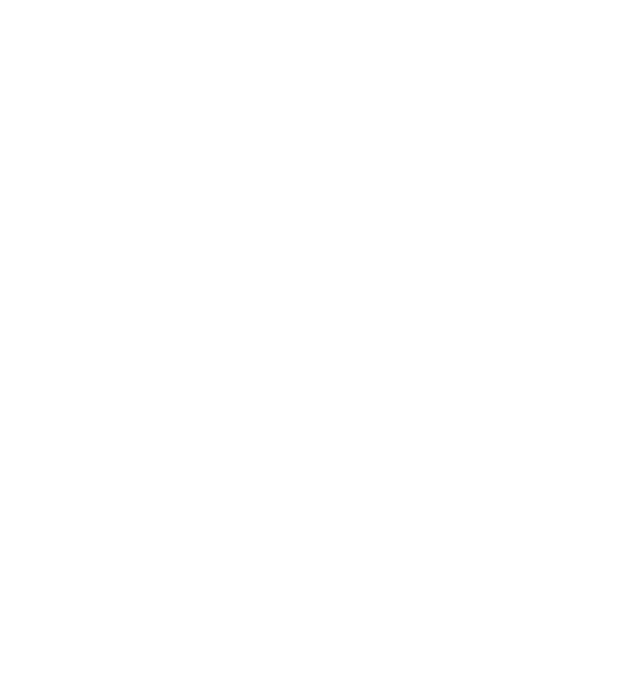
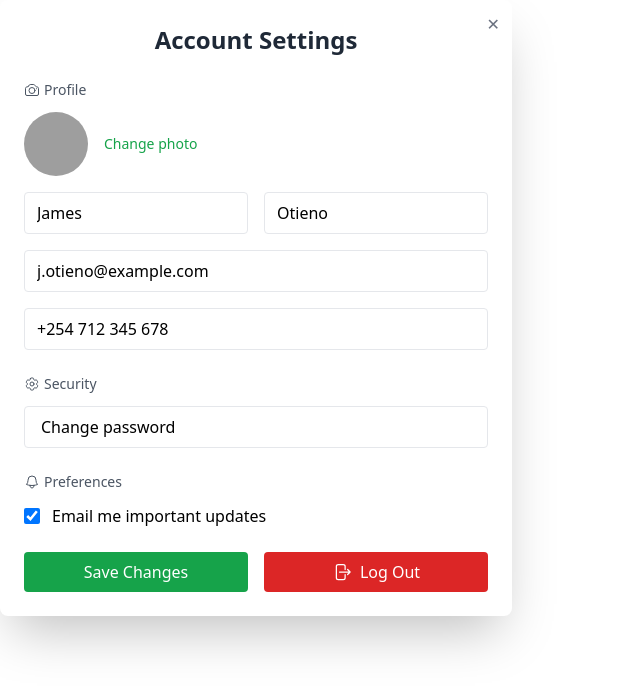
Before and after one commit to M-Bless/Find-A-Donor, a React (Create React App) app: page /settings-donor in a window 1280 px wide. Before the commit this address had no page. Shown: the top 690 px of the page, without its empty margins (0-640 px from the left). Built offline with nearby package versions, Linux system fonts and the light colour scheme; grey boxes are pictures that could not be loaded.

Commit message:
Updated SettingsDonor

```diff
--- a/src/App.js
+++ b/src/App.js
@@ -8,6 +8,7 @@
 import DoctorProfile from './components/DoctorProfile';
 import DonorDashboard from './components/DonorDashboard';
 import ScheduleManagement from './components/ScheduleManagement';
+import SettingsDonor from './components/SettingsDonor';
 
 function App() {
   return (
@@ -22,6 +23,7 @@
           <Route path="/schedule-management" element={<ScheduleManagement />} />
           <Route path="/doctor-profile" element={<DoctorProfile />} />
           <Route path="/donor-dashboard" element={<DonorDashboard />} />
+          <Route path="/settings-donor" element={<SettingsDonor />} />
         </Routes>
       </div>
     </Router>
--- a/src/components/DonorDashboard.jsx
+++ b/src/components/DonorDashboard.jsx
@@ -1,7 +1,8 @@
 // src/components/DonorDashboard.jsx
 import React, { useState } from 'react';
-import { Link } from 'react-router-dom';
+import { useNavigate } from 'react-router-dom';
 import {
+  ArrowLeftIcon,
   UserCircleIcon,
   ArrowUpOnSquareIcon,
   ShieldCheckIcon,
@@ -9,6 +10,8 @@
   HomeModernIcon,
   ChatBubbleLeftEllipsisIcon,
 } from '@heroicons/react/24/outline';
+import { ChevronRightIcon } from '@heroicons/react/24/solid';
+import SettingsDonor from './SettingsDonor';   // ← modal overlay
 
 /* ----------------------------- tab metadata ----------------------------- */
 const tabs = [
@@ -22,31 +25,20 @@
 
 export default function DonorDashboard() {
   const [active, setActive] = useState('profile');
-  const matchPercent   = 90;                           // for “Matching” tab
+  const [showSettings, setShowSettings] = useState(false);      // ← modal toggle
+  const navigate       = useNavigate();
+
+  const matchPercent   = 90;
   const completedIndex = tabs.findIndex(t => t.key === active);
   const overallPercent = ((completedIndex + 1) / tabs.length) * 100;
 
   /* --------------------------- helper components ------------------------- */
-  const ProfileSummary = () => (
-    <div className="flex items-center gap-3">
-      <img src="https://i.pravatar.cc/40?img=11" alt="avatar" className="w-10 h-10 rounded-full" />
-      <div className="text-right">
-        <p className="font-semibold text-gray-800">James Otieno</p>
-        <Link to="/settings" className="text-xs text-green-600 hover:underline">
-          Account Settings
-        </Link>
-      </div>
-    </div>
-  );
-
   const CircleMeter = ({ percent, size = '7rem' }) => (
     <div style={{ width: size, height: size }} className="relative">
       <svg viewBox="0 0 36 36" className="w-full h-full -rotate-90">
         <circle cx="18" cy="18" r="16" className="stroke-emerald-100" strokeWidth="4" fill="none" />
         <circle
-          cx="18"
-          cy="18"
-          r="16"
+          cx="18" cy="18" r="16"
           className="stroke-green-600 transition-all duration-700"
           strokeWidth="4"
           strokeDasharray={`${percent},100`}
@@ -60,18 +52,32 @@
     </div>
   );
 
+  const ProfileSummary = () => (
+    <div className="flex items-center gap-3">
+      <img src="https://i.pravatar.cc/40?img=11" alt="avatar" className="w-10 h-10 rounded-full" />
+      <div className="text-right leading-tight">
+        <p className="font-semibold text-gray-800">James Otieno</p>
+        <button
+          onClick={() => setShowSettings(true)}
+          className="text-xs text-green-600 hover:underline"
+        >
+          Account Settings
+        </button>
+      </div>
+    </div>
+  );
+
   /* ------------------------------ tab panels ---------------------------- */
   const renderContent = () => {
     switch (active) {
-      /* ------------------------- PROFILE ------------------------- */
+      /** PROFILE **/
       case 'profile':
         return (
           <div className="space-y-5">
             <h3 className="text-xl font-semibold">Complete Your Donor Profile</h3>
             <p className="text-gray-700">
-              You're not just donating a kidney—you’re giving someone a second chance at life. That’s an act of selfless love and unmatched bravery.
-              We understand the journey can feel overwhelming. <strong>You’re not alone.</strong> Our hospital provides personalized counseling now and dedicated after‑care later, so your well‑being stays our priority.
-              Every form you fill, every test you take—<em>matters.</em> We see you. We honor you 💚
+              You're not just donating a kidney—you’re giving someone a second chance at life.
+              Every form you fill, every test you take—<em>matters.</em> We honor you 💚
             </p>
             <ul className="list-disc list-inside text-gray-700 space-y-1">
               <li>Blood type &amp; HLA typing</li>
@@ -84,7 +90,7 @@
           </div>
         );
 
-      /* ------------------------- UPLOAD -------------------------- */
+      /** UPLOAD **/
       case 'upload':
         return (
           <div className="space-y-5">
@@ -109,7 +115,7 @@
           </div>
         );
 
-      /* ------------------------ VERIFICATION ---------------------- */
+      /** VERIFICATION **/
       case 'verify':
         return (
           <div className="text-center space-y-4">
@@ -123,15 +129,15 @@
               Our coordinators are reviewing your lab results.
             </p>
             <p className="text-gray-600">
-              This usually takes <strong>2–3 business days</strong> as we ensure every match is medically safe and emotionally supported.
+              This usually takes <strong>2–3 business days</strong>.
             </p>
             <p className="text-green-700 italic">
-              Hang tight—you’re one step closer to changing a life forever 💚
+              Hang tight—you’re one step closer to changing a life 💚
             </p>
           </div>
         );
 
-      /* ------------------------- MATCHING ------------------------ */
+      /** MATCHING **/
       case 'match':
         return (
           <div className="space-y-4 flex flex-col items-center text-gray-700">
@@ -140,11 +146,11 @@
             <p>
               You’re a <span className="font-bold">{matchPercent}% match</span> with <span className="font-bold">Mary N.</span> at Nairobi Hospital.
             </p>
-            <p>Incredible! Your generosity brings hope to someone in need 🎁</p>
+            <p>Incredible! Your generosity brings hope 🎁</p>
           </div>
         );
 
-      /* ------------------------- HOSPITAL ------------------------ */
+      /** HOSPITAL **/
       case 'hospital':
         return (
           <div className="space-y-4 text-gray-700">
@@ -162,12 +168,12 @@
               Confirm Appointment
             </button>
             <p className="italic text-green-700">
-              We’re here every step—contact us anytime with questions.
+              We’re here every step—contact us anytime.
             </p>
           </div>
         );
 
-      /* ------------------------- FEEDBACK ------------------------ */
+      /** FEEDBACK **/
       case 'feedback':
         return (
           <div className="space-y-4">
@@ -192,24 +198,28 @@
   /* ------------------------------- layout ------------------------------- */
   return (
     <div className="min-h-screen font-sans flex flex-col relative overflow-hidden">
-      {/* leafy gradient background */}
+      {/* background */}
       <div className="absolute inset-0 bg-gradient-to-br from-green-50 via-emerald-50 to-emerald-100" />
-      <div className="absolute inset-0 opacity-20 bg-[radial-gradient(circle_at_20%_20%,rgba(16,185,129,0.4)_0,transparent_30%),radial-gradient(circle_at_80%_0,rgba(52,211,153,0.4)_0,transparent_30%),radial-gradient(circle_at_0_80%,rgba(5,150,105,0.3)_0,transparent_30%)]" />
+      <div className="absolute inset-0 opacity-20 bg-[radial-gradient(circle_at_20%_20%,rgba(16,185,129,0.4)_0,transparent_30%),radial-gradient(circle_at_80%_0,rgba(52,211,153,0.4)_0,transparent_30%)]" />
 
-      {/* NAVBAR */}
+      {/* header */}
       <header className="relative z-10 bg-white/90 backdrop-blur shadow flex justify-between items-center px-6 h-16">
+        <button onClick={() => navigate(-1)} className="flex items-center gap-1 text-sm text-gray-600 hover:text-green-700">
+          <ArrowLeftIcon className="h-5 w-5" />
+          Back
+        </button>
         <h1 className="text-xl font-bold text-green-600">Donor Dashboard</h1>
         <ProfileSummary />
       </header>
 
-      {/* small-screen progress bar */}
+      {/* mobile progress */}
       <div className="md:hidden h-1 w-full bg-emerald-100">
-        <div className="h-full bg-green-600 transition-all duration-500" style={{ width: `${overallPercent}%` }} />
+        <div style={{ width: `${overallPercent}%` }} className="h-full bg-green-600 transition-all duration-500" />
       </div>
 
-      {/* MAIN ROW: content + sidebar */}
+      {/* main row */}
       <div className="relative z-10 flex flex-1 flex-row">
-        {/* ---------- main content column ---------- */}
+        {/* main column */}
         <div className="flex-1 flex flex-col items-center p-6">
           {/* tabs */}
           <div className="flex gap-1 sm:gap-3 overflow-x-auto pb-4">
@@ -229,21 +239,45 @@
             ))}
           </div>
 
+          {/* breadcrumbs */}
+          <nav className="w-full max-w-4xl mb-4 flex items-center text-sm text-gray-600">
+            {tabs.slice(0, completedIndex + 1).map((t, idx) => (
+              <React.Fragment key={t.key}>
+                <button
+                  onClick={() => setActive(t.key)}
+                  className={`hover:text-green-700 ${active === t.key ? 'text-green-600 font-semibold' : ''}`}
+                >
+                  {t.label}
+                </button>
+                {idx < completedIndex && (
+                  <ChevronRightIcon className="h-4 w-4 mx-1 text-gray-400" />
+                )}
+              </React.Fragment>
+            ))}
+          </nav>
+
           {/* panel */}
           <div className="w-full max-w-4xl bg-white/95 backdrop-blur-md shadow-lg p-8 rounded-b-lg">
             {renderContent()}
           </div>
         </div>
 
-        {/* ---------- right sidebar progress (desktop only) ---------- */}
+        {/* sidebar */}
         <aside className="hidden md:flex flex-col items-center gap-4 w-60 p-6">
           <CircleMeter percent={overallPercent} />
           <p className="text-center text-gray-700">
-            Overall Progress<br/>
+            Overall Progress<br />
             <span className="font-medium">{completedIndex + 1}</span> / {tabs.length} steps
           </p>
         </aside>
       </div>
+
+      {/* settings modal overlay */}
+      {showSettings && (
+        <div className="absolute inset-0 bg-black/30 backdrop-blur-sm flex items-center justify-center z-50">
+          <SettingsDonor onClose={() => setShowSettings(false)} />
+        </div>
+      )}
     </div>
   );
 }
--- /dev/null
+++ b/src/components/SettingsDonor.jsx
@@ -0,0 +1,146 @@
+
+import React, { useState } from 'react';
+import {
+    ArrowRightOnRectangleIcon,
+  CameraIcon,
+  Cog6ToothIcon,
+  BellIcon,
+} from '@heroicons/react/24/outline';
+
+export default function SettingsDonor({ onClose }) {
+  /* ---------- demo state ---------- */
+  const [first, setFirst]   = useState('James');
+  const [last, setLast]     = useState('Otieno');
+  const [email, setEmail]   = useState('j.otieno@example.com');
+  const [phone, setPhone]   = useState('+254 712 345 678');
+  const [notify, setNotify] = useState(true);
+
+  const handleSave = () => {
+    console.log({ first, last, email, phone, notify });
+    alert('✅  Changes saved (demo)');
+    onClose();
+  };
+
+  const handleLogout = () => {
+    alert('You have been logged out. (demo)');
+    // e.g. localStorage.clear(); navigate("/login");
+    onClose();
+  };
+
+  return (
+    <div className="relative w-full max-w-lg bg-white rounded-lg shadow-2xl p-6">
+      {/* CLOSE ✕ */}
+      <button
+        onClick={onClose}
+        className="absolute top-3 right-3 text-gray-500 hover:text-green-600 transition"
+      >
+        ✕
+      </button>
+
+      <h2 className="text-2xl font-bold text-gray-800 mb-6 text-center">
+        Account Settings
+      </h2>
+
+      {/* ---------- PROFILE SECTION ---------- */}
+      <section className="mb-6">
+        <h3 className="text-sm font-medium text-gray-600 mb-3 flex items-center gap-1">
+          <CameraIcon className="h-4 w-4" />
+          Profile
+        </h3>
+
+        {/* avatar + change photo */}
+        <div className="flex items-center gap-4 mb-4">
+          <img
+            src="https://i.pravatar.cc/80?img=11"
+            alt="avatar"
+            className="w-16 h-16 rounded-full object-cover"
+          />
+          <button className="text-sm text-green-600 hover:underline">
+            Change photo
+          </button>
+        </div>
+
+        <div className="grid grid-cols-2 gap-4">
+          <input
+            type="text"
+            value={first}
+            onChange={e => setFirst(e.target.value)}
+            placeholder="First name"
+            className="border px-3 py-2 rounded"
+          />
+          <input
+            type="text"
+            value={last}
+            onChange={e => setLast(e.target.value)}
+            placeholder="Last name"
+            className="border px-3 py-2 rounded"
+          />
+        </div>
+
+        <input
+          type="email"
+          value={email}
+          onChange={e => setEmail(e.target.value)}
+          placeholder="Email"
+          className="mt-4 w-full border px-3 py-2 rounded"
+        />
+
+        <input
+          type="tel"
+          value={phone}
+          onChange={e => setPhone(e.target.value)}
+          placeholder="Phone"
+          className="mt-4 w-full border px-3 py-2 rounded"
+        />
+      </section>
+
+      {/* ---------- SECURITY SECTION ---------- */}
+      <section className="mb-6">
+        <h3 className="text-sm font-medium text-gray-600 mb-3 flex items-center gap-1">
+          <Cog6ToothIcon className="h-4 w-4" />
+          Security
+        </h3>
+
+        <button className="w-full text-left px-4 py-2 border rounded hover:bg-gray-50">
+          Change password
+        </button>
+      </section>
+
+      {/* ---------- PREFS SECTION ---------- */}
+      <section className="mb-6">
+        <h3 className="text-sm font-medium text-gray-600 mb-3 flex items-center gap-1">
+          <BellIcon className="h-4 w-4" />
+          Preferences
+        </h3>
+
+        <label className="flex items-center gap-3 cursor-pointer select-none">
+          <input
+            type="checkbox"
+            checked={notify}
+            onChange={() => setNotify(!notify)}
+            className="h-4 w-4 text-green-600 focus:ring-green-500 border-gray-300 rounded"
+          />
+          <span>Email me important updates</span>
+        </label>
+      </section>
+
+      {/* ---------- ACTION BUTTONS ---------- */}
+      <div className="flex flex-col sm:flex-row sm:justify-between gap-4">
+        <button
+          onClick={handleSave}
+          className="flex-1 bg-green-600 hover:bg-green-700 text-white py-2 rounded transition"
+        >
+          Save Changes
+        </button>
+
+        <button
+          onClick={handleLogout}
+          className="flex-1 flex items-center justify-center gap-2 bg-red-600 hover:bg-red-700 text-white py-2 rounded transition"
+        >
+          <ArrowRightOnRectangleIcon className="h-5 w-5" />
+          Log Out
+        </button>
+      </div>
+    </div>
+  );
+}
```
